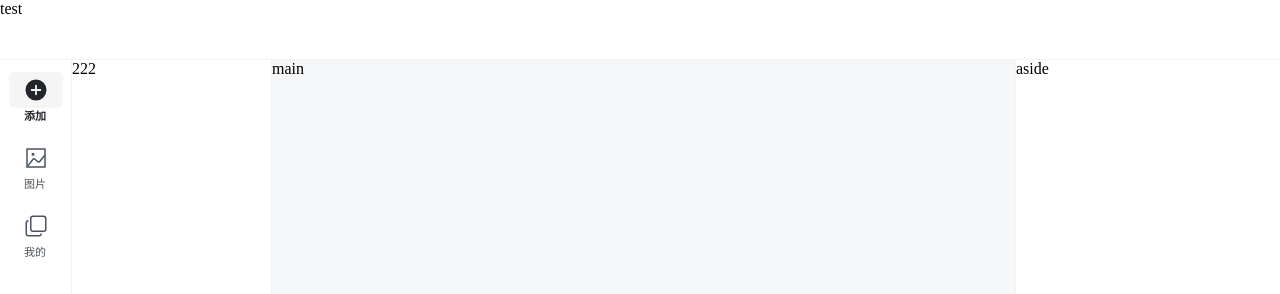
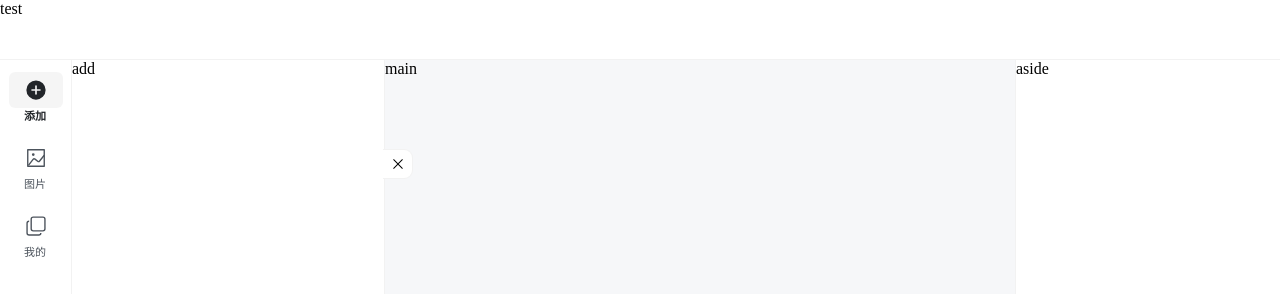
Before and after one commit to BZSH2/vue-photo-shop, a Vue app: page /#/ in a window 1280 px wide. Shown: the top 294 px of the page. Built offline with nearby package versions, Linux system fonts and the light colour scheme.

Commit message:
feat: 🎸 demo nav init

```diff
--- a/src/views/Nav/components/NavAside.vue
+++ b/src/views/Nav/components/NavAside.vue
@@ -4,11 +4,11 @@
       v-for="(item, key) in navList"
       :key="key"
       class="nav-item"
-      :class="{ 'nav-item-active': props.active === item.key }"
-      @click="clickNavItem(item.key)"
+      :class="{ 'nav-item-active': props.modelValue === item.key }"
+      @click="emit('update:modelValue', item.key)"
     >
       <ElIcon class="nav-item-icon">
-        <component :is="(props.active === item.key && item.activeIcon) ? item.activeIcon : item.icon" />
+        <component :is="(props.modelValue === item.key && item.activeIcon) ? item.activeIcon : item.icon" />
       </ElIcon>
       <span class="nav-item-title">{{ item.title }}</span>
     </div>
@@ -19,17 +19,12 @@
 import { CirclePlus, CirclePlusFilled, CopyDocument, Picture, PictureFilled } from "@element-plus/icons-vue";
 
 const props = defineProps({
-  active: {
+  modelValue: {
     type: String,
     default: () => "",
   },
 });
-
-const emit = defineEmits(["update:active"]);
-
-function clickNavItem(key: string) {
-  emit("update:active", key);
-}
+const emit = defineEmits(["update:modelValue"]);
 
 const navList = [
   {
@@ -59,6 +54,7 @@ const navList = [
   padding: 12px 0 0;
   background-color: var(--background-color-primary-regular);
   border-right: 1px solid var(--background-color-divider-regular);
+  z-index: 1;
 }
 
 .nav-item {
@@ -72,7 +68,7 @@ const navList = [
   &-icon {
     width: 54px;
     height: 36px;
-    font-size: 24px;
+    font-size: 22px;
     &:hover {
       background-color: var(--background-color-transparent-primary-hover);
       border-radius: var(--border-radius-main);
--- /dev/null
+++ b/src/views/Nav/components/NavInner.vue
@@ -0,0 +1,193 @@
+<template>
+  <Transition name="nav-drawer">
+    <div
+      v-if="!!modelValue"
+      class="nav-inner"
+      :style="{ width: `${drawerWidth}px` }"
+    >
+      <div v-if="modelValue" class="nav-inner-main">
+        <slot />
+      </div>
+      <!-- 拖拽手柄 -->
+      <div
+        class="nav-drag-handle"
+        @mousedown="onDragStart"
+      />
+      <div v-if="modelValue" class="nav-inner-close" @click="emit('update:modelValue', '')">
+        <el-icon class="nav-inner-close-icon">
+          <Close />
+        </el-icon>
+      </div>
+    </div>
+  </Transition>
+</template>
+
+<script setup lang="ts">
+import { Close } from "@element-plus/icons-vue";
+import { onUnmounted, ref, watch } from "vue";
+
+interface Props {
+  modelValue?: string;
+  minWidth?: number;
+  maxWidth?: number;
+  defaultWidth?: number;
+}
+
+const props = withDefaults(defineProps<Props>(), {
+  modelValue: "",
+  minWidth: 200,
+  maxWidth: 600,
+  defaultWidth: 313,
+});
+
+const emit = defineEmits(["update:modelValue"]);
+
+// 响应式数据
+const drawerWidth = ref(props.defaultWidth);
+const isDragging = ref(false);
+const startX = ref(0);
+const startWidth = ref(0);
+
+// 监听modelValue变化，显示时重置宽度
+watch(() => props.modelValue, (newVal) => {
+  if (newVal) {
+    drawerWidth.value = props.defaultWidth;
+  }
+}, { immediate: true });
+
+// 拖拽开始
+function onDragStart(e: MouseEvent) {
+  e.preventDefault();
+  e.stopPropagation();
+
+  isDragging.value = true;
+  startX.value = e.clientX;
+  startWidth.value = drawerWidth.value;
+
+  // 添加事件监听
+  document.addEventListener("mousemove", onDragging);
+  document.addEventListener("mouseup", onDragEnd);
+
+  // 防止选中文本
+  document.body.style.userSelect = "none";
+  document.body.style.cursor = "col-resize";
+}
+
+// 拖拽中
+function onDragging(e: MouseEvent) {
+  if (!isDragging.value)
+    return;
+
+  const deltaX = e.clientX - startX.value;
+  let newWidth = startWidth.value + deltaX;
+
+  // 限制宽度在最小和最大值之间
+  newWidth = Math.max(props.minWidth, Math.min(props.maxWidth, newWidth));
+
+  drawerWidth.value = newWidth;
+}
+
+// 拖拽结束
+function onDragEnd() {
+  if (!isDragging.value)
+    return;
+
+  isDragging.value = false;
+
+  // 移除事件监听
+  document.removeEventListener("mousemove", onDragging);
+  document.removeEventListener("mouseup", onDragEnd);
+
+  // 恢复样式
+  document.body.style.userSelect = "";
+  document.body.style.cursor = "";
+}
+
+// 组件卸载时清理
+onUnmounted(() => {
+  if (isDragging.value) {
+    document.removeEventListener("mousemove", onDragging);
+    document.removeEventListener("mouseup", onDragEnd);
+  }
+});
+</script>
+
+<style lang="scss" scoped>
+.nav-inner-main {
+  width: 100%;
+  height: 100%;
+}
+
+.nav-inner {
+  height: 100%;
+  background-color: var(--background-color-primary-regular);
+  border-right: 1px solid var(--background-color-divider-regular);
+  position: relative;
+  display: flex;
+  flex-direction: column;
+
+  .nav-drag-handle {
+    position: absolute;
+    right: 0;
+    top: 0;
+    width: 8px;
+    height: 100%;
+    cursor: col-resize;
+    z-index: 10;
+    transition: background-color 0.2s;
+
+    &:hover {
+      background-color: rgba(0, 0, 0, 0.1);
+    }
+
+    &::after {
+      content: "";
+      position: absolute;
+      right: 3px;
+      top: 50%;
+      transform: translateY(-50%);
+      width: 2px;
+      height: 40px;
+      background-color: var(--background-color-divider-regular);
+      border-radius: 1px;
+    }
+  }
+
+  .nav-inner-close {
+    position: absolute;
+    width: 30px;
+    height: 30px;
+    top: 12%;
+    right: -29px;
+    background-color: var(--background-color-primary-regular);
+    border-radius: 0 30% 30% 0;
+    display: flex;
+    align-items: center;
+    justify-content: center;
+    border: 1px solid var(--background-color-divider-regular);
+    border-left: 0 none;
+    cursor: pointer;
+    z-index: 11; /* 比拖拽手柄更高 */
+
+    .nav-inner-close-icon {
+      font-size: 16px;
+      color: var(--text-color-primary-regular);
+    }
+  }
+}
+
+.nav-drawer-enter-active,
+.nav-drawer-leave-active {
+  transition: all 0.28s ease;
+}
+.nav-drawer-enter-from,
+.nav-drawer-leave-to {
+  opacity: 0;
+  width: 0 !important;
+  border-right-color: transparent;
+}
+.nav-drawer-enter-to,
+.nav-drawer-leave-from {
+  opacity: 1;
+}
+</style>
--- a/src/views/Nav/index.vue
+++ b/src/views/Nav/index.vue
@@ -1,15 +1,16 @@
 <template>
   <nav class="nav-panel">
-    <NavAside :active="active" />
-    <div class="nav-inner">
-      222
-    </div>
+    <NavAside v-model="active" />
+    <NavInner v-model="active">
+      {{ active }}
+    </NavInner>
   </nav>
 </template>
 
 <script setup lang="ts">
 import { ref } from "vue";
 import NavAside from "./components/NavAside.vue";
+import NavInner from "./components/NavInner.vue";
 
 const active = ref("add");
 </script>
@@ -19,11 +20,4 @@ const active = ref("add");
   height: 100%;
   display: flex;
 }
-
-.nav-inner {
-  height: 100%;
-  width: 200px;
-  background-color: var(--background-color-primary-regular);
-  border-right: 1px solid var(--background-color-divider-regular);
-}
 </style>
```
